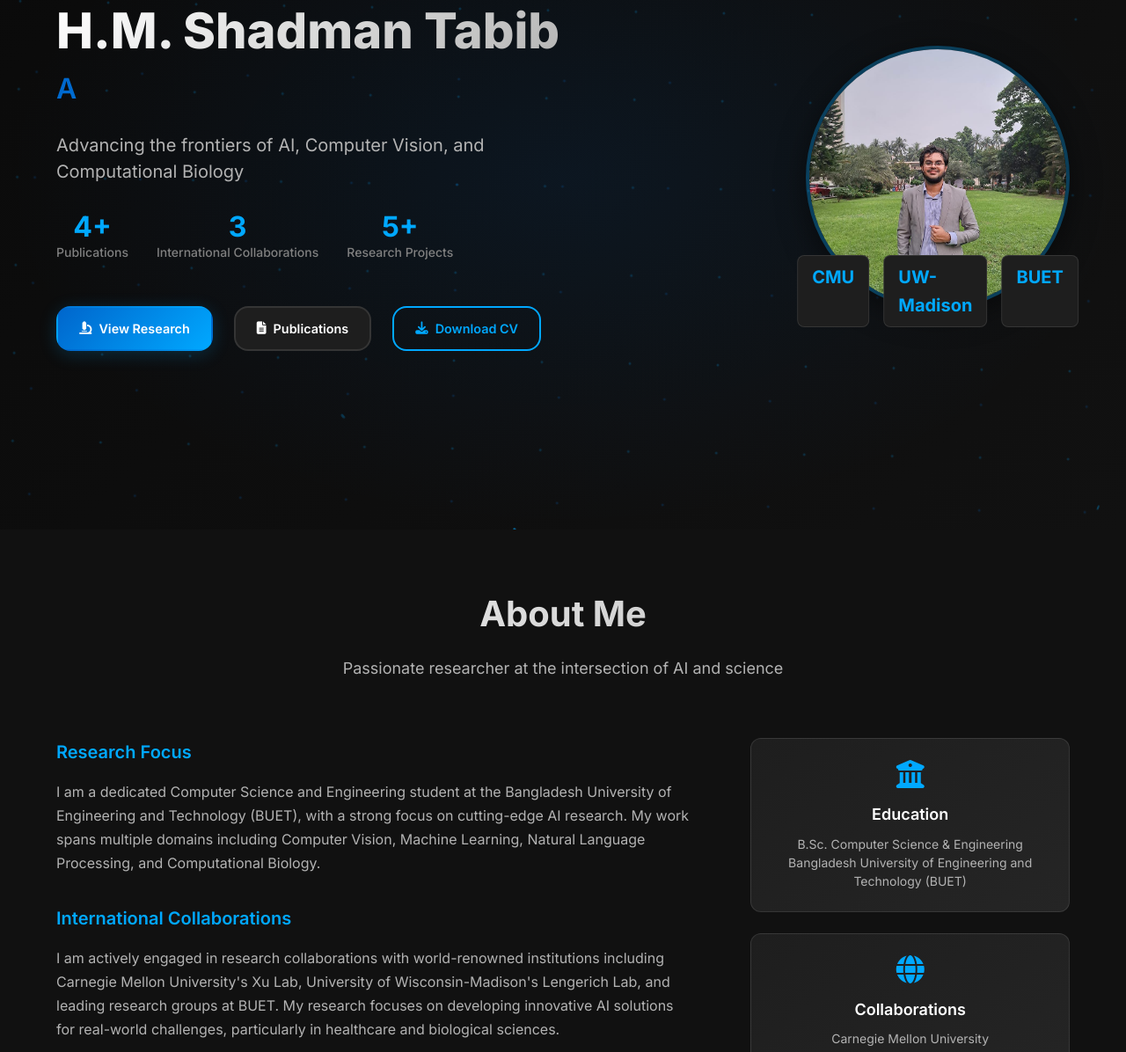
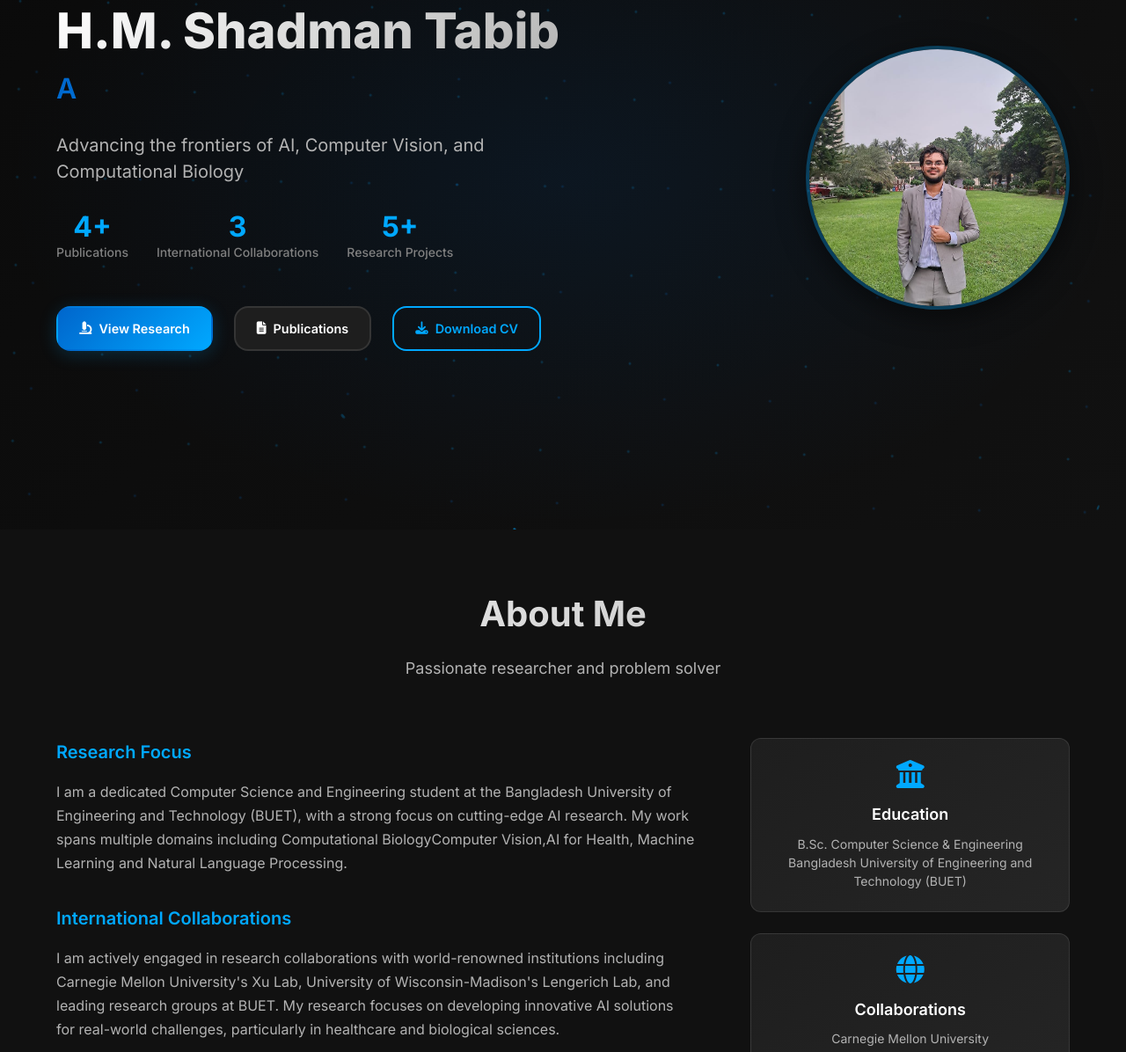
Before and after one commit to shadmantabib/shadman-tabib-portfolio, a plain HTML site: page index.html in a window 1280 px wide. Shown: the part 198-1394 px from the top of the page at 88% size. Drawn offline with Linux system fonts and the light colour scheme.

```diff
--- a/index.html
+++ b/index.html
@@ -82,19 +82,7 @@
                 <div class="hero-image">
                     <div class="image-container">
                         <img src="assets/profile-photo.jpg" alt="H.M. Shadman Tabib - AI Research Scientist" class="profile-photo">
-                        <div class="image-overlay">
-                            <div class="university-logos">
-                                <div class="logo-item">
-                                    <span class="logo-text">CMU</span>
-                                </div>
-                                <div class="logo-item">
-                                    <span class="logo-text">UW-Madison</span>
-                                </div>
-                                <div class="logo-item">
-                                    <span class="logo-text">BUET</span>
-                                </div>
-                            </div>
-                        </div>
+
                     </div>
                 </div>
             </div>
@@ -106,14 +94,14 @@
         <div class="container">
             <div class="section-header">
                 <h2 class="section-title">About Me</h2>
-                <p class="section-subtitle">Passionate researcher at the intersection of AI and science</p>
+                <p class="section-subtitle">Passionate researcher and problem solver</p>
             </div>
             <div class="about-content">
                 <div class="about-text">
                     <div class="text-block">
                         <h3>Research Focus</h3>
                         <p>
-                            I am a dedicated Computer Science and Engineering student at the Bangladesh University of Engineering and Technology (BUET), with a strong focus on cutting-edge AI research. My work spans multiple domains including Computer Vision, Machine Learning, Natural Language Processing, and Computational Biology.
+                            I am a dedicated Computer Science and Engineering student at the Bangladesh University of Engineering and Technology (BUET), with a strong focus on cutting-edge AI research. My work spans multiple domains including Computational BiologyComputer Vision,AI for Health, Machine Learning and  Natural Language Processing.
                         </p>
                     </div>
                     <div class="text-block">
@@ -607,7 +595,7 @@
                         <i class="fab fa-linkedin"></i>
                         <span>LinkedIn</span>
                     </a>
-                    <a href="#" target="_blank" class="social-link scholar">
+                    <a href="https://scholar.google.com/citations?user=T08yBzoAAAAJ&hl=en" target="_blank" class="social-link scholar">
                         <i class="fas fa-graduation-cap"></i>
                         <span>Google Scholar</span>
                     </a>
```
